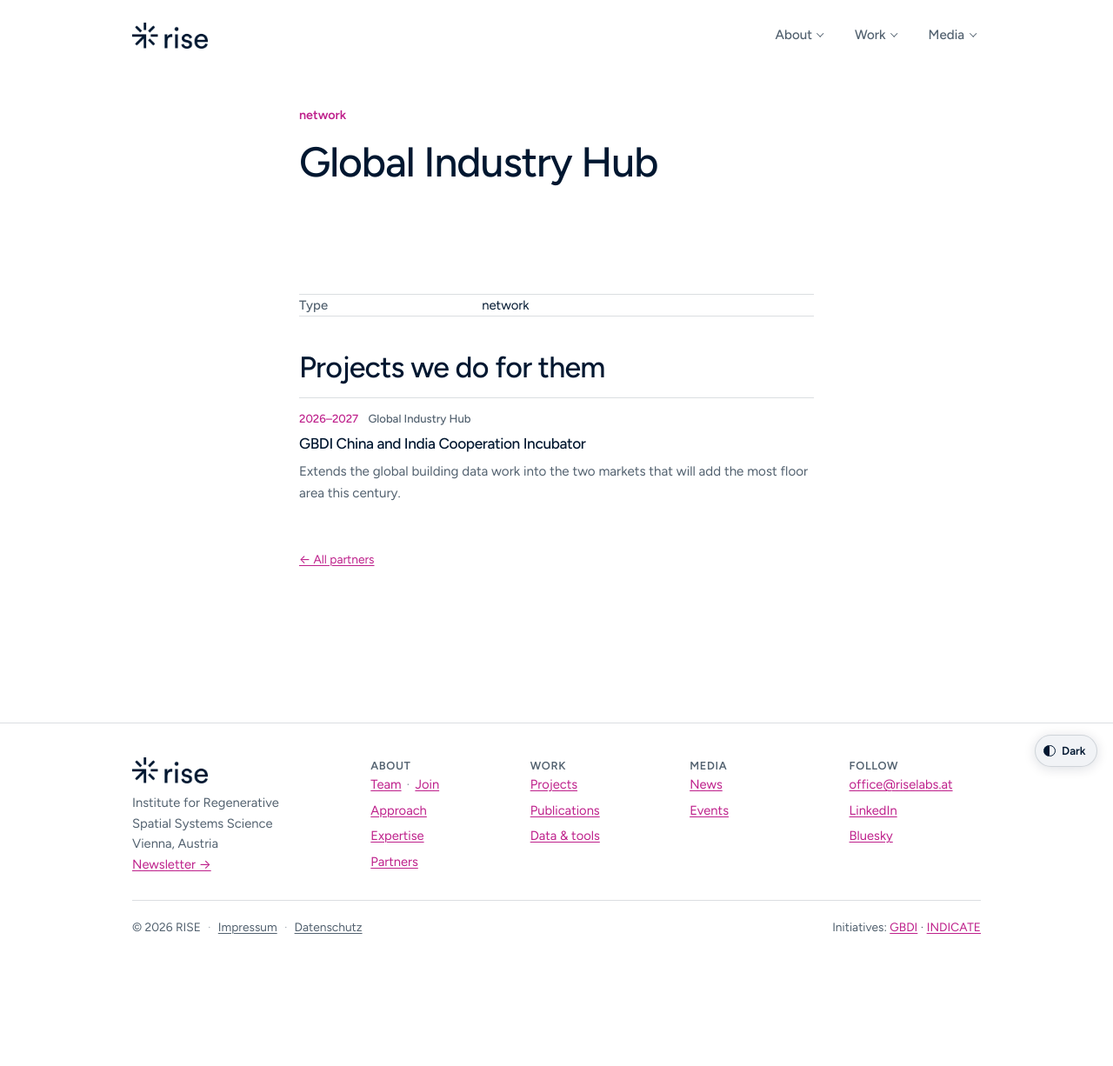
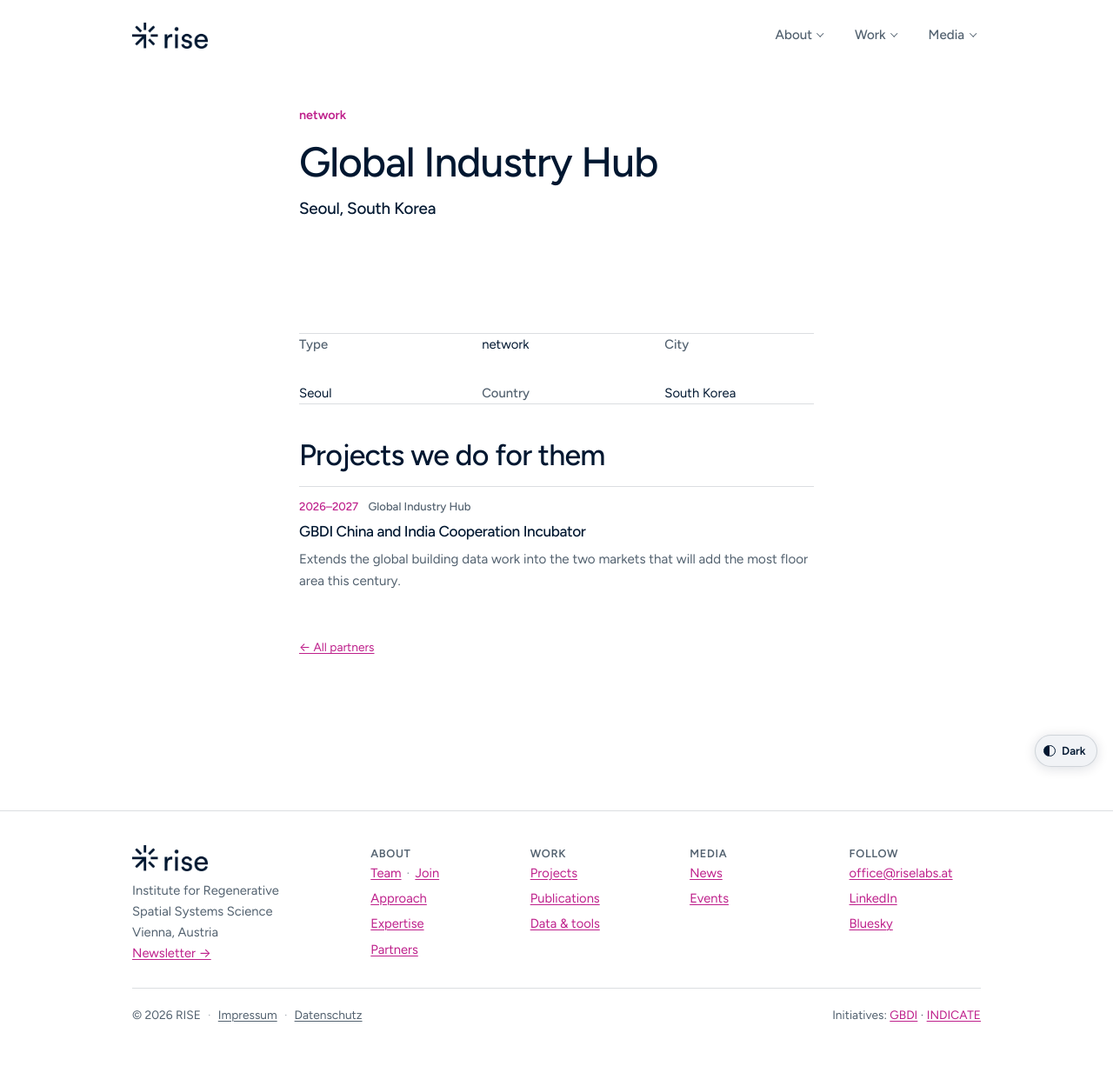
Before and after one commit to mroeck/riselabs.at, a Jekyll site: the page built from _partners/global-industry-hub.md, in a window 1280 px wide. Shown: the whole page at 87% size. Built offline with Jekyll 4.4.1, drawn with Linux system fonts in a browser that asks for light colours; some web fonts are replaced; before the commit the page ends 1125 px from its top, so only the background shows below that; part of the change alters nothing that is shown.

Commit message:
Global Industry Hub is in Seoul
The file carried no city or country, so its tile showed a name and
nothing else and it was the one partner of forty-four missing from the
world map. Martin supplied the location on 1 Nov 2026.

Coordinates are 37.57, 126.98, which is Seoul and not something he
gave: without them the city would be printed but the pin still absent,
and a partner list that says Seoul while the map says nothing is worse
than one that says neither. Anything more precise than the city would
have been invented.

The tile now reads "Global Industry Hub / Seoul, South Korea" on the
home page and on the GBDI China and India project, and the map has all
forty-four.

Co-Authored-By: Claude Opus 5 <noreply@anthropic.com>
Claude-Session: https://claude.ai/code/session_013yvRdL5WvGEbo8a8kksApF

```diff
--- a/_partners/global-industry-hub.md
+++ b/_partners/global-industry-hub.md
@@ -1,9 +1,10 @@
 ---
 name: "Global Industry Hub"
+city: "Seoul"
+country: "South Korea"
 type: "network"
 logo: "global-industry-hub.png"
-# coords:   # ADD a city and country above, then latitude, longitude here,
-#           and this partner appears on the map
+coords: [37.57, 126.98]   # latitude, longitude - places this partner on the map
 ---
 
 <!-- Optional: a paragraph about the collaboration shows on this page. -->
```
